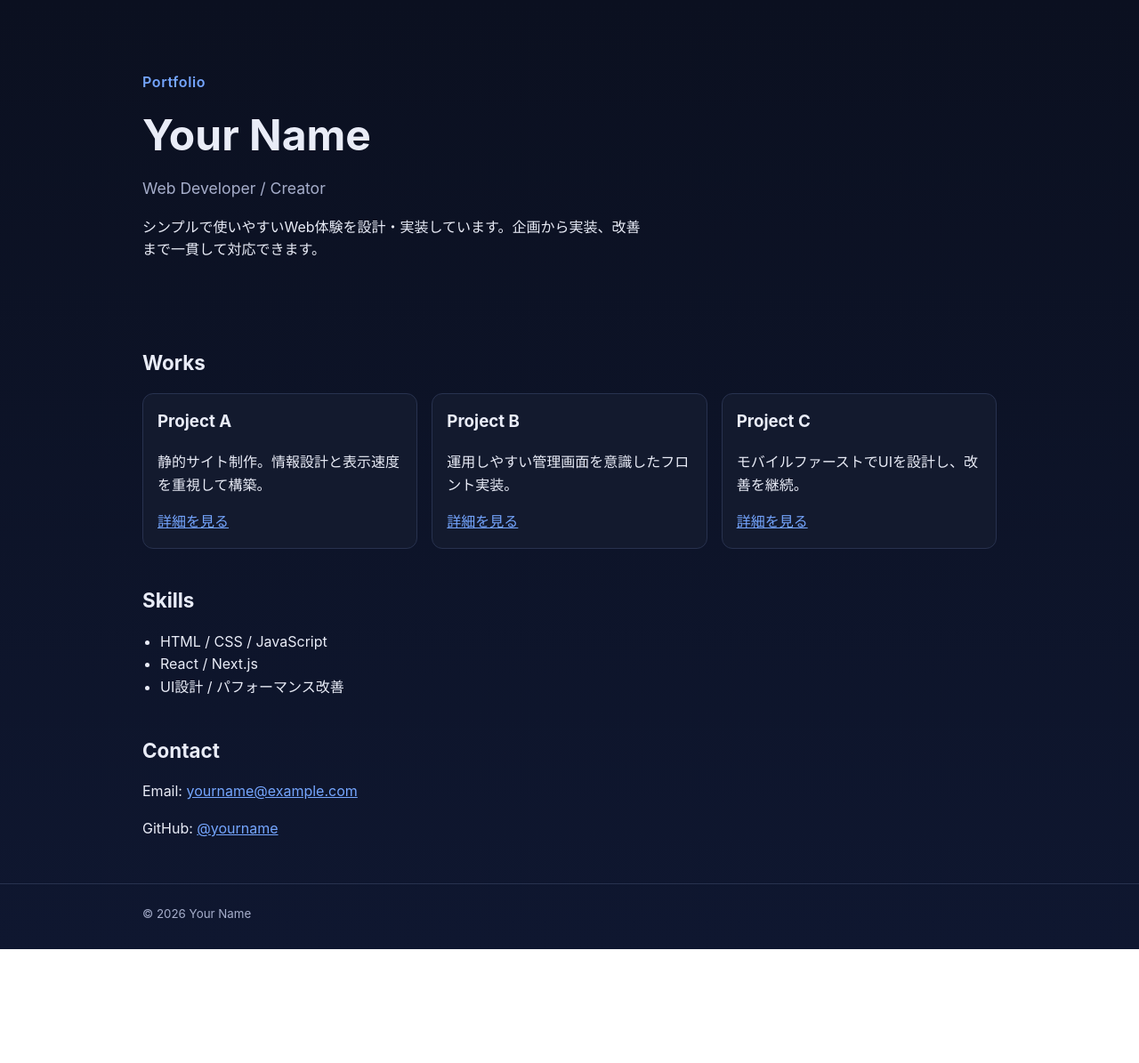
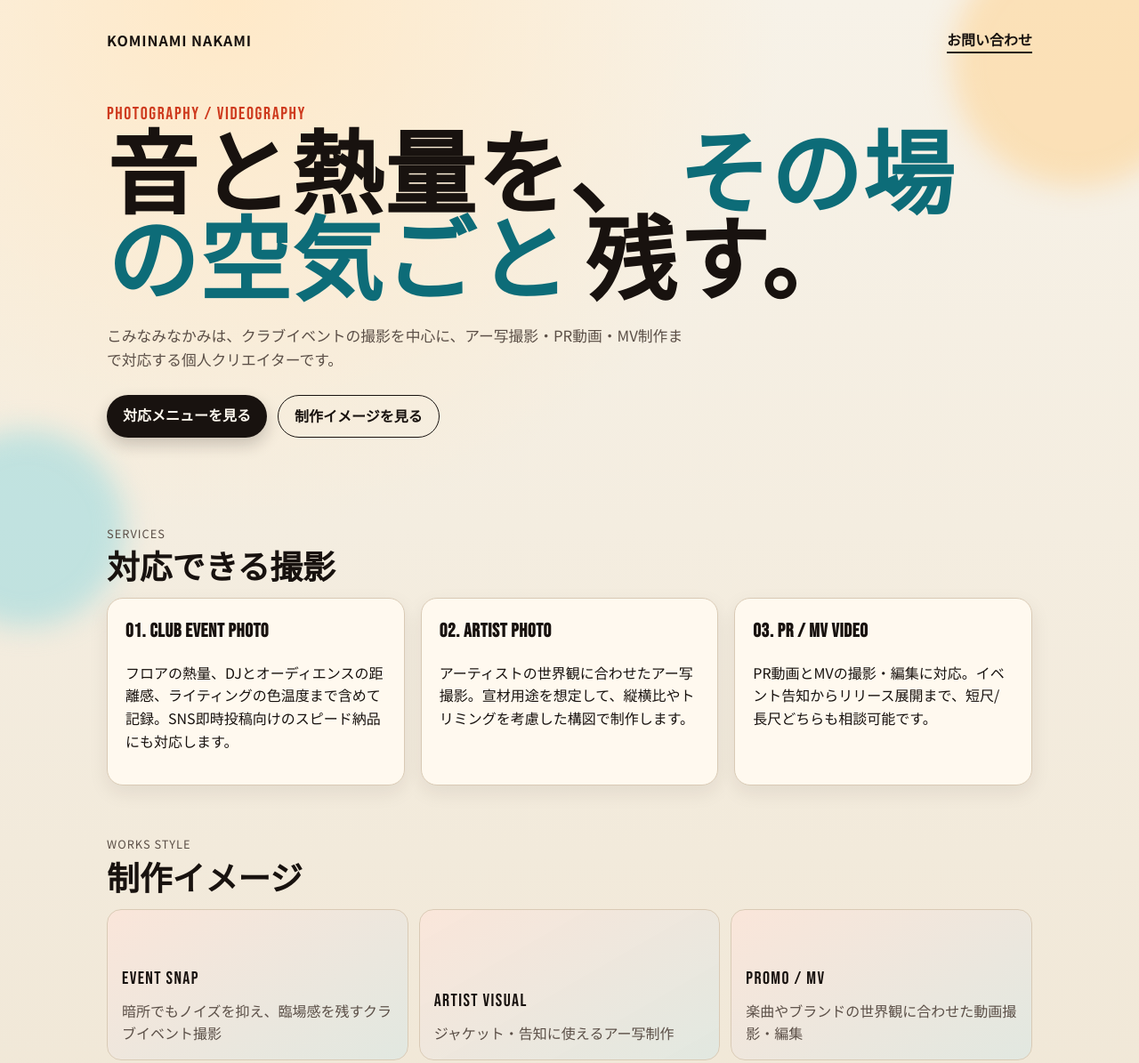
Before and after one commit to kominami-nakami/portfolio, a plain HTML site: page index.html in a window 1280 px wide. Shown: the top 1195 px of the page at 89% size. Before the commit the page ends 1067 px from the top, so only its background shows below. Drawn offline with Linux system fonts and the light colour scheme.

Commit message:
Build photo/video portfolio landing page

```diff
--- a/index.html
+++ b/index.html
@@ -3,63 +3,111 @@
   <head>
     <meta charset="UTF-8" />
     <meta name="viewport" content="width=device-width, initial-scale=1.0" />
-    <title>Portfolio | Your Name</title>
-    <meta name="description" content="Your Nameのポートフォリオサイト" />
+    <title>こみなみなかみ | Photo & Video Portfolio</title>
+    <meta
+      name="description"
+      content="こみなみなかみの撮影ポートフォリオ。クラブイベント撮影を軸に、アー写、PR動画、MV撮影まで対応します。"
+    />
+    <link rel="preconnect" href="https://fonts.googleapis.com" />
+    <link rel="preconnect" href="https://fonts.gstatic.com" crossorigin />
+    <link
+      href="https://fonts.googleapis.com/css2?family=Bebas+Neue&family=Noto+Sans+JP:wght@400;500;700&display=swap"
+      rel="stylesheet"
+    />
     <link rel="stylesheet" href="styles.css" />
   </head>
   <body>
-    <header class="hero">
-      <div class="container">
-        <p class="eyebrow">Portfolio</p>
-        <h1>Your Name</h1>
-        <p class="lead">Web Developer / Creator</p>
-        <p class="intro">
-          シンプルで使いやすいWeb体験を設計・実装しています。企画から実装、改善まで一貫して対応できます。
-        </p>
+    <div class="bg-shape bg-shape-1" aria-hidden="true"></div>
+    <div class="bg-shape bg-shape-2" aria-hidden="true"></div>
+
+    <header class="hero container">
+      <nav class="topnav">
+        <p class="logo">KOMINAMI NAKAMI</p>
+        <a class="cta" href="#contact">お問い合わせ</a>
+      </nav>
+
+      <p class="eyebrow">Photography / Videography</p>
+      <h1>
+        音と熱量を、
+        <span>その場の空気ごと</span>
+        残す。
+      </h1>
+      <p class="lead">
+        こみなみなかみは、クラブイベントの撮影を中心に、アー写撮影・PR動画・MV制作まで対応する個人クリエイターです。
+      </p>
+      <div class="hero-actions">
+        <a class="button primary" href="#services">対応メニューを見る</a>
+        <a class="button ghost" href="#works">制作イメージを見る</a>
       </div>
     </header>
 
     <main class="container">
-      <section class="section">
-        <h2>Works</h2>
-        <div class="grid">
-          <article class="card">
-            <h3>Project A</h3>
-            <p>静的サイト制作。情報設計と表示速度を重視して構築。</p>
-            <a href="#" aria-label="Project A の詳細">詳細を見る</a>
+      <section id="services" class="section reveal">
+        <div class="section-head">
+          <p class="kicker">Services</p>
+          <h2>対応できる撮影</h2>
+        </div>
+        <div class="service-grid">
+          <article class="card service">
+            <h3>01. Club Event Photo</h3>
+            <p>
+              フロアの熱量、DJとオーディエンスの距離感、ライティングの色温度まで含めて記録。SNS即時投稿向けのスピード納品にも対応します。
+            </p>
           </article>
-          <article class="card">
-            <h3>Project B</h3>
-            <p>運用しやすい管理画面を意識したフロント実装。</p>
-            <a href="#" aria-label="Project B の詳細">詳細を見る</a>
+          <article class="card service">
+            <h3>02. Artist Photo</h3>
+            <p>
+              アーティストの世界観に合わせたアー写撮影。宣材用途を想定して、縦横比やトリミングを考慮した構図で制作します。
+            </p>
           </article>
-          <article class="card">
-            <h3>Project C</h3>
-            <p>モバイルファーストでUIを設計し、改善を継続。</p>
-            <a href="#" aria-label="Project C の詳細">詳細を見る</a>
+          <article class="card service">
+            <h3>03. PR / MV Video</h3>
+            <p>
+              PR動画とMVの撮影・編集に対応。イベント告知からリリース展開まで、短尺/長尺どちらも相談可能です。
+            </p>
           </article>
         </div>
       </section>
 
-      <section class="section">
-        <h2>Skills</h2>
-        <ul class="skills">
-          <li>HTML / CSS / JavaScript</li>
-          <li>React / Next.js</li>
-          <li>UI設計 / パフォーマンス改善</li>
-        </ul>
+      <section id="works" class="section reveal">
+        <div class="section-head">
+          <p class="kicker">Works Style</p>
+          <h2>制作イメージ</h2>
+        </div>
+        <div class="work-grid">
+          <article class="work-item">
+            <p class="work-label">EVENT SNAP</p>
+            <p class="work-copy">暗所でもノイズを抑え、臨場感を残すクラブイベント撮影</p>
+          </article>
+          <article class="work-item">
+            <p class="work-label">ARTIST VISUAL</p>
+            <p class="work-copy">ジャケット・告知に使えるアー写制作</p>
+          </article>
+          <article class="work-item">
+            <p class="work-label">PROMO / MV</p>
+            <p class="work-copy">楽曲やブランドの世界観に合わせた動画撮影・編集</p>
+          </article>
+        </div>
       </section>
 
-      <section class="section">
-        <h2>Contact</h2>
-        <p>Email: <a href="mailto:yourname@example.com">yourname@example.com</a></p>
-        <p>GitHub: <a href="https://github.com/yourname" target="_blank" rel="noreferrer">@yourname</a></p>
+      <section id="contact" class="section contact reveal">
+        <div class="section-head">
+          <p class="kicker">Contact</p>
+          <h2>撮影のご相談</h2>
+        </div>
+        <p>
+          ご依頼の際は、イベント日程・場所・希望納品形式（写真 / 動画）を添えてメールでご連絡ください。
+        </p>
+        <p>
+          Mail:
+          <a href="mailto:contact@kominami-nakami.com">contact@kominami-nakami.com</a>
+        </p>
       </section>
     </main>
 
     <footer class="footer">
       <div class="container">
-        <small>© 2026 Your Name</small>
+        <small>© 2026 kominami-nakami</small>
       </div>
     </footer>
   </body>
--- a/styles.css
+++ b/styles.css
@@ -1,10 +1,12 @@
 :root {
-  --bg: #0b1020;
-  --surface: #131a2e;
-  --text: #e9ecf7;
-  --muted: #a6aecb;
-  --accent: #75a6ff;
-  --border: #28324f;
+  --bg: #f7f2e8;
+  --bg-strong: #efe5d3;
+  --surface: #fff9ef;
+  --text: #18120f;
+  --muted: #5b4f47;
+  --accent: #ce3a1e;
+  --accent-2: #0d6c78;
+  --border: #d9cab5;
 }
 
 * {
@@ -13,89 +15,267 @@
 
 body {
   margin: 0;
-  font-family: -apple-system, BlinkMacSystemFont, "Segoe UI", sans-serif;
-  background: linear-gradient(180deg, #0b1020 0%, #0f1730 100%);
+  font-family: "Noto Sans JP", "Segoe UI", sans-serif;
+  background:
+    radial-gradient(70% 55% at 20% 0%, #ffe9c8 0%, transparent 70%),
+    linear-gradient(180deg, var(--bg) 0%, var(--bg-strong) 100%);
   color: var(--text);
   line-height: 1.6;
+  overflow-x: hidden;
 }
 
 .container {
-  width: min(960px, 92%);
+  width: min(1040px, 92%);
   margin: 0 auto;
 }
 
 .hero {
-  padding: 80px 0 56px;
+  position: relative;
+  padding: 32px 0 64px;
+  animation: fade-up 0.75s ease both;
+}
+
+.topnav {
+  display: flex;
+  align-items: center;
+  justify-content: space-between;
+  gap: 16px;
+  margin-bottom: 52px;
+}
+
+.logo {
+  margin: 0;
+  font-weight: 700;
+  letter-spacing: 0.06em;
+}
+
+.cta {
+  color: var(--text);
+  text-decoration: none;
+  border-bottom: 2px solid var(--text);
+  font-weight: 700;
 }
 
 .eyebrow {
   margin: 0;
+  font-family: "Bebas Neue", Impact, sans-serif;
+  font-size: 1.25rem;
   color: var(--accent);
-  font-weight: 600;
-  letter-spacing: 0.04em;
+  letter-spacing: 0.08em;
 }
 
 h1 {
-  margin: 8px 0 8px;
-  font-size: clamp(2rem, 4vw, 3rem);
+  margin: 10px 0 16px;
+  font-family: "Bebas Neue", Impact, sans-serif;
+  font-size: clamp(2.8rem, 8vw, 6.4rem);
+  line-height: 0.95;
+  letter-spacing: 0.015em;
+}
+
+h1 span {
+  color: var(--accent-2);
 }
 
 .lead {
   margin: 0;
   color: var(--muted);
-  font-size: 1.1rem;
+  font-size: 1.05rem;
+  max-width: 70ch;
 }
 
-.intro {
-  margin-top: 16px;
-  max-width: 56ch;
+.hero-actions {
+  display: flex;
+  flex-wrap: wrap;
+  gap: 12px;
+  margin-top: 26px;
 }
 
 .section {
-  margin: 24px 0 40px;
+  margin: 34px 0 56px;
+}
+
+.section-head {
+  margin-bottom: 16px;
+}
+
+.kicker {
+  margin: 0;
+  color: var(--muted);
+  text-transform: uppercase;
+  letter-spacing: 0.08em;
+  font-size: 0.8rem;
 }
 
 h2 {
-  margin: 0 0 16px;
-  font-size: 1.4rem;
+  margin: 4px 0 0;
+  font-size: clamp(1.6rem, 4vw, 2.3rem);
+  line-height: 1.15;
 }
 
-.grid {
+.service-grid {
   display: grid;
   grid-template-columns: repeat(3, minmax(0, 1fr));
-  gap: 16px;
+  gap: 18px;
 }
 
 .card {
   background: var(--surface);
   border: 1px solid var(--border);
-  border-radius: 12px;
-  padding: 16px;
+  border-radius: 18px;
+  padding: 20px;
+  box-shadow: 0 8px 22px rgba(34, 28, 24, 0.08);
 }
 
-.card h3 {
-  margin-top: 0;
+.service h3 {
+  margin: 0 0 10px;
+  font-family: "Bebas Neue", Impact, sans-serif;
+  font-size: 1.35rem;
+  letter-spacing: 0.03em;
 }
 
-.card a,
-a {
-  color: var(--accent);
+.work-grid {
+  display: grid;
+  grid-template-columns: repeat(3, minmax(0, 1fr));
+  gap: 12px;
 }
 
-.skills {
+.work-item {
+  min-height: 170px;
+  padding: 16px;
+  border-radius: 16px;
+  border: 1px solid var(--border);
+  background:
+    linear-gradient(150deg, rgba(206, 58, 30, 0.1), rgba(13, 108, 120, 0.12)),
+    var(--surface);
+  display: flex;
+  flex-direction: column;
+  justify-content: flex-end;
+}
+
+.work-label {
   margin: 0;
-  padding-left: 20px;
+  font-family: "Bebas Neue", Impact, sans-serif;
+  font-size: 1.25rem;
+  letter-spacing: 0.07em;
+}
+
+.work-copy {
+  margin: 8px 0 0;
+  color: var(--muted);
+}
+
+.contact {
+  border-top: 1px solid var(--border);
+  padding-top: 24px;
+}
+
+a {
+  color: var(--accent-2);
+  text-underline-offset: 0.2em;
+}
+
+.button {
+  display: inline-block;
+  padding: 10px 18px;
+  border-radius: 999px;
+  text-decoration: none;
+  font-weight: 700;
+  transition: transform 0.2s ease, box-shadow 0.2s ease;
+}
+
+.button:hover {
+  transform: translateY(-2px);
+}
+
+.button.primary {
+  background: var(--text);
+  color: var(--surface);
+  box-shadow: 0 8px 18px rgba(22, 17, 15, 0.2);
+}
+
+.button.ghost {
+  border: 1px solid var(--text);
+  color: var(--text);
+}
+
+.bg-shape {
+  position: fixed;
+  z-index: -1;
+  border-radius: 50%;
+  filter: blur(16px);
+  opacity: 0.5;
+}
+
+.bg-shape-1 {
+  width: 280px;
+  height: 280px;
+  background: #ffcf87;
+  top: -70px;
+  right: -70px;
+}
+
+.bg-shape-2 {
+  width: 220px;
+  height: 220px;
+  background: #8dd7df;
+  left: -80px;
+  bottom: 12%;
 }
 
 .footer {
-  border-top: 1px solid var(--border);
+  border-top: 1px solid #ccb89c;
   margin-top: 48px;
   padding: 20px 0 28px;
   color: var(--muted);
 }
 
-@media (max-width: 800px) {
-  .grid {
+@keyframes fade-up {
+  from {
+    opacity: 0;
+    transform: translateY(20px);
+  }
+  to {
+    opacity: 1;
+    transform: translateY(0);
+  }
+}
+
+.reveal {
+  animation: fade-up 0.8s ease both;
+}
+
+.reveal:nth-of-type(1) {
+  animation-delay: 0.07s;
+}
+
+.reveal:nth-of-type(2) {
+  animation-delay: 0.14s;
+}
+
+.reveal:nth-of-type(3) {
+  animation-delay: 0.21s;
+}
+
+@media (max-width: 900px) {
+  .service-grid,
+  .work-grid {
     grid-template-columns: 1fr;
   }
+
+  .hero {
+    padding-top: 20px;
+  }
+
+  h1 {
+    line-height: 1;
+  }
 }
+
+@media (prefers-reduced-motion: reduce) {
+  *,
+  *::before,
+  *::after {
+    animation: none !important;
+    transition: none !important;
+  }
+}
```
